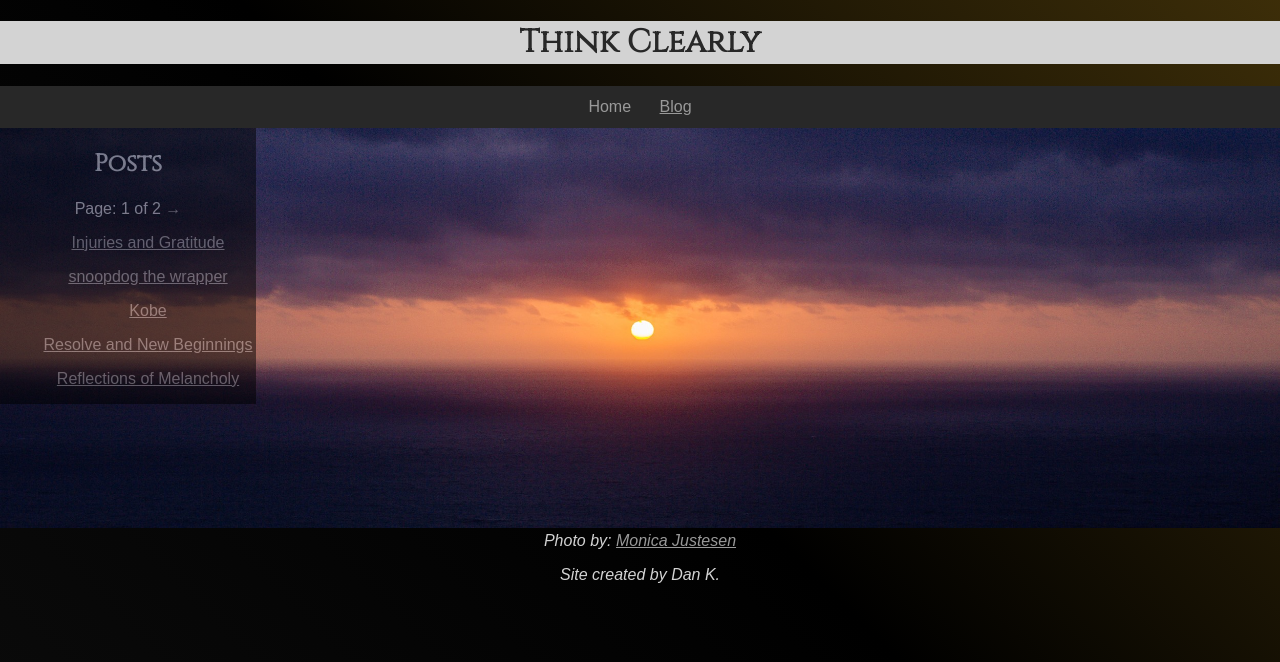
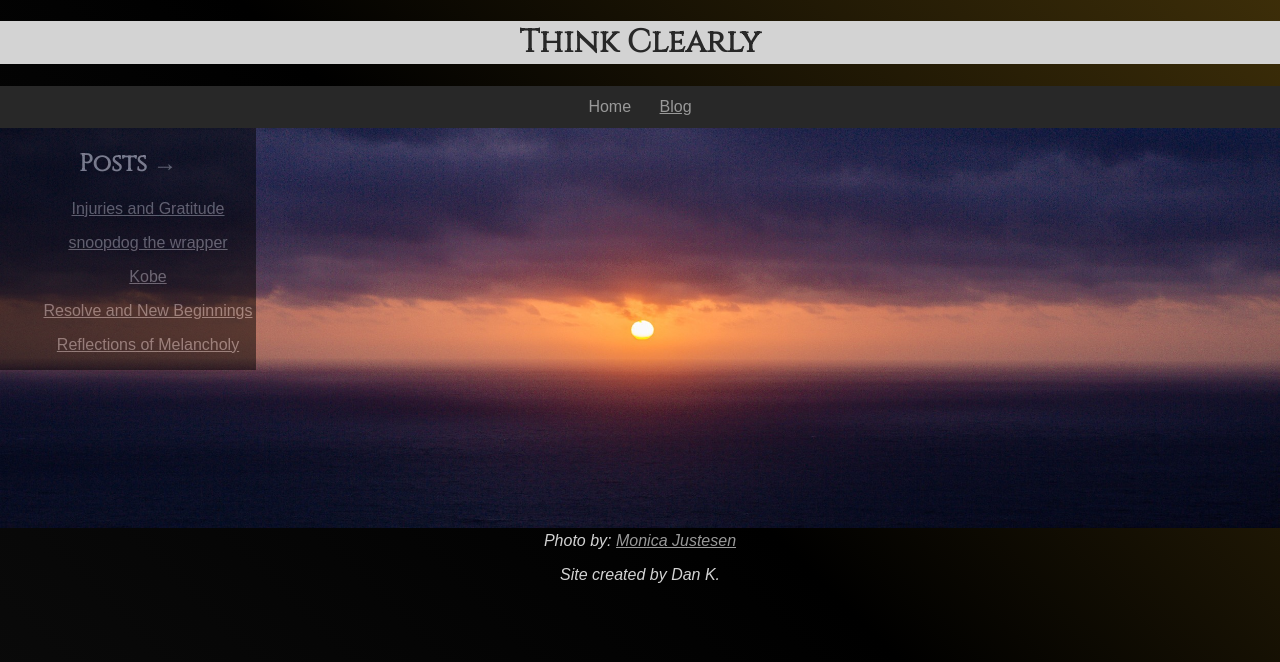
Before and after one commit to dekay2001/dekay2001.github.io, a Jekyll site: the page built from blog/index.html, in a window 1280 px wide. Shown: the top 662 px of the page. Built offline with Jekyll 4.4.1, drawn with Linux system fonts in a browser that asks for light colours; some web fonts are replaced; the list of posts is cut into pages by our own code.

Commit message:
Improvement: arrows in header, no page numbers

```diff
--- a/blog/index.html
+++ b/blog/index.html
@@ -25,19 +25,18 @@
         {% include mainpic.html %}
         <!-- top -->
         <div class="post-list">
-            <h2>Posts</h2>
+            <h2>
                 <!-- Pagination links -->
                 <div class="pagination">
                     {% if paginator.previous_page %}
                     <a href="{{ paginator.previous_page_path }}" class="pagination-link">←</a>
                     {% endif %}
-                <span class="page_number ">
-                    Page: {{ paginator.page }} of {{ paginator.total_pages }}
-                </span>
+                    Posts
                     {% if paginator.next_page %}
                     <a href="{{ paginator.next_page_path }}" class="pagination-link">→</a>
                     {% endif %}
                 </div>
+            </h2>
             <!-- This loops through the paginated posts -->
             <ul>
                 {% for post in paginator.posts %}
```
Lines whose indentation alone changed are shown as unchanged.
